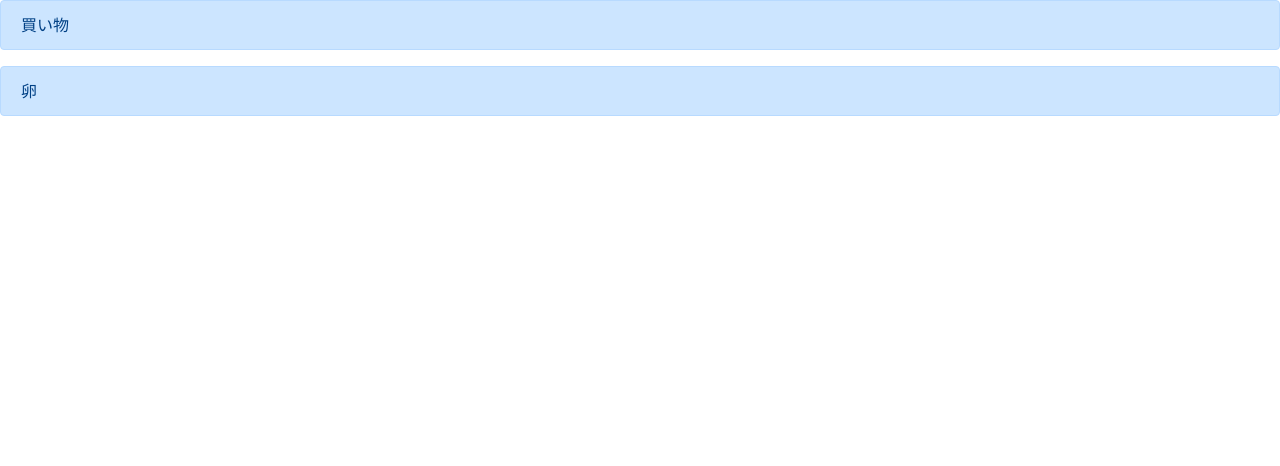
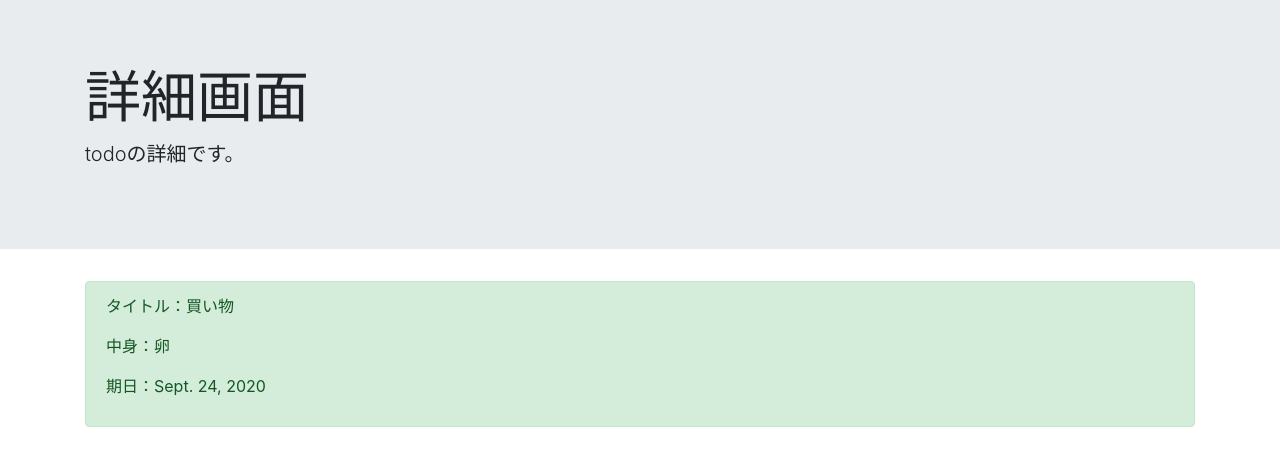
Before and after one commit to Yoshi101-web/django-todo, a Django app: page /detail/1 in a window 1280 px wide. Shown: the top 466 px of the page. Run offline with Django 3.2, Linux system fonts and the light colour scheme; data comes from the database, SQL or seed files in the repository; some libraries are stand-ins or nearby versions.

Commit message:
edit views

```diff
--- a/templates/base.html
+++ b/templates/base.html
@@ -6,9 +6,7 @@
     <meta name="viewport" content="width=device-width, initial-scale=1, shrink-to-fit=no">
 
     <!-- Bootstrap CSS -->
-    <link rel="stylesheet" href="https://stackpath.bootstrapcdn.com/bootstrap/4.3.1/css/bootstrap.min.css" integrity="sha384-ggOyR0iXCbMQv3Xipma34MD+dH/1fQ784/j6cY/iJTQUOhcWr7x9JvoRxT2MZw1T" crossorigin="anonymous">
-
-    <title>Hello, world!</title>
+    <link rel="stylesheet" href="https://stackpath.bootstrapcdn.com/bootstrap/4.3.1/css/bootstrap.min.css" integrity="sha384-ggOyR0iXCbMQv3Xipma34MD+dH/1fQ784/j6cY/iJTQUOhcWr7x9JvoRxT2MZw1T" crossorigin="anonymous"><link rel="stylesheet" href="https://stackpath.bootstrapcdn.com/bootstrap/4.3.1/css/bootstrap.min.css" integrity="sha384-ggOyR0iXCbMQv3Xipma34MD+dH/1fQ784/j6cY/iJTQUOhcWr7x9JvoRxT2MZw1T" crossorigin="anonymous">    <title>Hello, world!</title>
 </head>
 <body>
     {% block header %}
--- a/templates/detail.html
+++ b/templates/detail.html
@@ -1,29 +1,20 @@
-<!doctype html>
-<html lang="en">
-  <head>
-    <!-- Required meta tags -->
-    <meta charset="utf-8">
-    <meta name="viewport" content="width=device-width, initial-scale=1, shrink-to-fit=no">
+{% extends 'base.html' %}
 
-    <!-- Bootstrap CSS -->
-    <link rel="stylesheet" href="https://stackpath.bootstrapcdn.com/bootstrap/4.3.1/css/bootstrap.min.css" integrity="sha384-ggOyR0iXCbMQv3Xipma34MD+dH/1fQ784/j6cY/iJTQUOhcWr7x9JvoRxT2MZw1T" crossorigin="anonymous">
+{% block header %}
+<div class="jumbotron jumbotron-fluid">
+    <div class="container">
+        <h1 class="display-4">詳細画面</h1>
+        <p class="lead">todoの詳細です。</p>
+    </div>
+</div>
+{% endblock header %}
 
-    <title>Hello, world!</title>
-  </head>
-  <body>
-    <div class="alert alert-primary" role="alert">
-        {{ object.title }}
+{% block content %}
+<div class="container">
+    <div class="alert alert-success" role="alert">
+        <p>タイトル：{{ object.title }}</p>
+        <p>中身：{{ object.memo }}</p>
+        <p>期日：{{ object.duedate }}</p>
     </div>
-
-    <div class="alert alert-primary" role="alert">
-        {{ object.memo }}
-    </div>
-
-
-    <!-- Optional JavaScript -->
-    <!-- jQuery first, then Popper.js, then Bootstrap JS -->
-    <script src="https://code.jquery.com/jquery-3.3.1.slim.min.js" integrity="sha384-q8i/X+965DzO0rT7abK41JStQIAqVgRVzpbzo5smXKp4YfRvH+8abtTE1Pi6jizo" crossorigin="anonymous"></script>
-    <script src="https://cdnjs.cloudflare.com/ajax/libs/popper.js/1.14.7/umd/popper.min.js" integrity="sha384-UO2eT0CpHqdSJQ6hJty5KVphtPhzWj9WO1clHTMGa3JDZwrnQq4sF86dIHNDz0W1" crossorigin="anonymous"></script>
-    <script src="https://stackpath.bootstrapcdn.com/bootstrap/4.3.1/js/bootstrap.min.js" integrity="sha384-JjSmVgyd0p3pXB1rRibZUAYoIIy6OrQ6VrjIEaFf/nJGzIxFDsf4x0xIM+B07jRM" crossorigin="anonymous"></script>
-  </body>
-</html>
+</div>
+{% endblock content %}
--- a/templates/list.html
+++ b/templates/list.html
@@ -12,7 +12,7 @@
 {% block content %}
 {% for item in object_list %}
 <div class="container">
-
+    <a href="{% url 'create' %}" class="btn btn-info" role="button" aria-pressed="true">新規作成</a>
     <div class="alert alert-{{ item.priority }}" role="alert">
         <p>{{ item.title }} 期日：{{ item.duedate }}</p>
         <!-- pkは、primary key(id) -->
```
